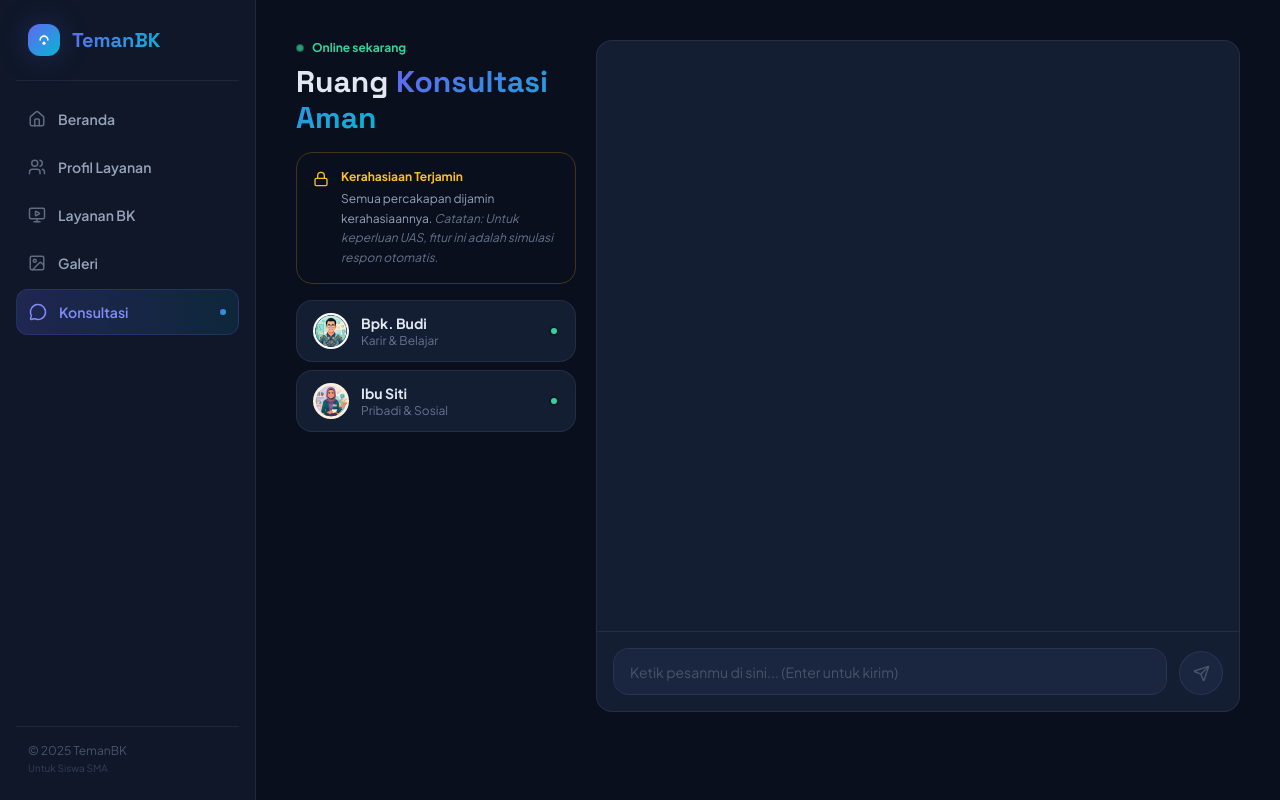
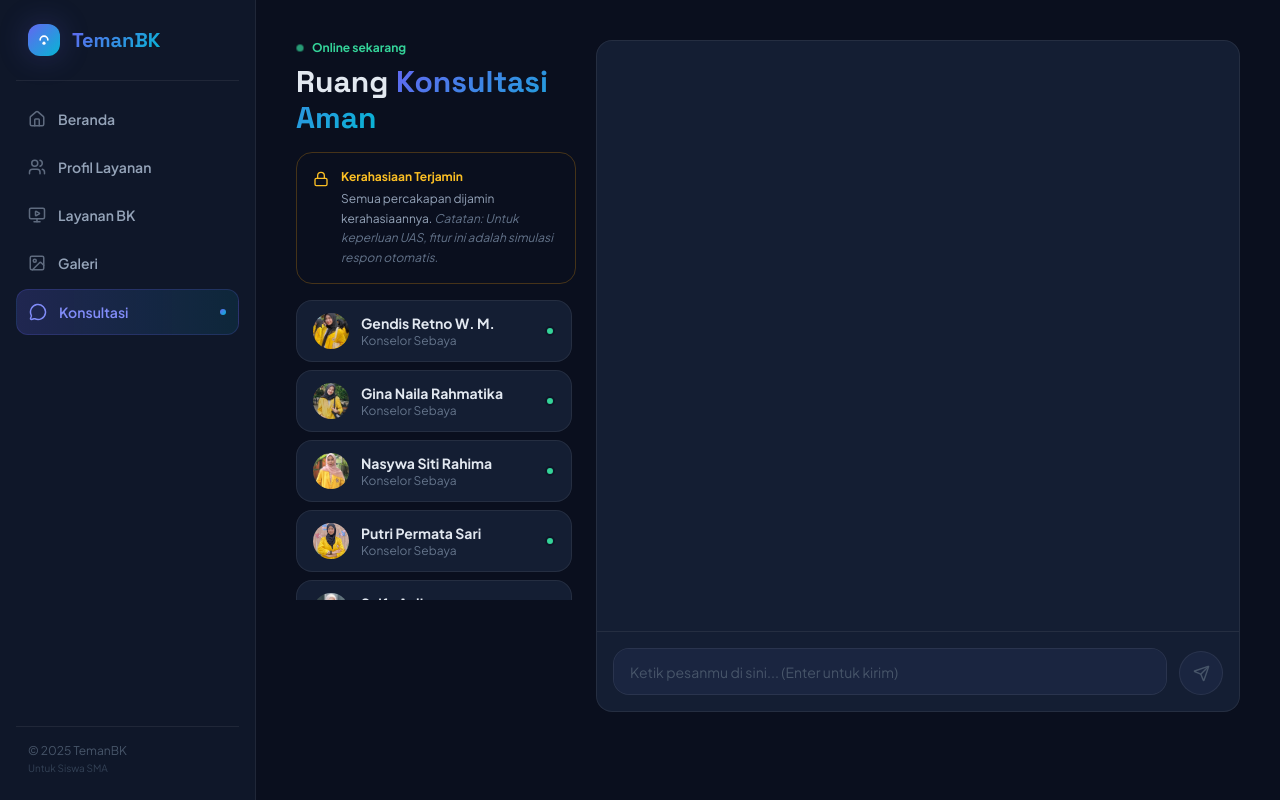
Before and after one commit to putripermatasr05/ruangbk, a React (Vite) app: page / in a window 1280 px wide. Both pictures are taken after a click on the button "Konsultasi". Built offline with nearby package versions, Linux system fonts and the light colour scheme.

Commit message:
feat: replace mock counselors with actual team members in Konsultasi page

```diff
--- a/src/components/pages/Konsultasi.jsx
+++ b/src/components/pages/Konsultasi.jsx
@@ -1,8 +1,12 @@
 import { useState, useEffect, useRef } from 'react'
 import { motion, AnimatePresence } from 'framer-motion'
 import { Send, Lock } from 'lucide-react'
-import avatarBudi from '../../assets/avatar_budi.png'
-import avatarSiti from '../../assets/avatar_siti.png'
+import avatarGendis from '../../assets/tim/gendis.jpg'
+import avatarGina from '../../assets/tim/gina.jpg'
+import avatarNasywa from '../../assets/tim/nasywa.jpeg'
+import avatarPutri from '../../assets/tim/putri.jpeg'
+import avatarSyifa from '../../assets/tim/syifa.jpg'
+import avatarZourika from '../../assets/tim/zourika.jpeg'
 
 /* ─── Bot Response Logic ─── */
 const getBotResponse = (msgCount) => {
@@ -134,16 +138,20 @@ export default function Konsultasi({ navigate }) {
           initial={{ opacity: 0, y: 8 }}
           animate={{ opacity: 1, y: 0 }}
           transition={{ delay: 0.2 }}
-          className="flex flex-col gap-2"
+          className="flex flex-col gap-2 lg:max-h-[300px] overflow-y-auto custom-scroll pr-1"
         >
           {[
-            { avatar: avatarBudi, name: 'Bpk. Budi', role: 'Karir & Belajar', alt: 'Bpk. Budi Santoso' },
-            { avatar: avatarSiti, name: 'Ibu Siti', role: 'Pribadi & Sosial', alt: 'Ibu Siti Aminah' },
+            { avatar: avatarGendis, name: 'Gendis Retno W. M.', role: 'Konselor Sebaya', alt: 'Gendis' },
+            { avatar: avatarGina, name: 'Gina Naila Rahmatika', role: 'Konselor Sebaya', alt: 'Gina' },
+            { avatar: avatarNasywa, name: 'Nasywa Siti Rahima', role: 'Konselor Sebaya', alt: 'Nasywa' },
+            { avatar: avatarPutri, name: 'Putri Permata Sari', role: 'Konselor Sebaya', alt: 'Putri' },
+            { avatar: avatarSyifa, name: 'Syifa Aulia', role: 'Konselor Sebaya', alt: 'Syifa' },
+            { avatar: avatarZourika, name: 'Zourika Nahda M.', role: 'Konselor Sebaya', alt: 'Zourika' },
           ].map(({ avatar, name, role, alt }) => (
             <div key={name} className="glass-card flex items-center gap-3 px-4 py-3">
               <img src={avatar} alt={alt} width={38} height={38} className="w-9 h-9 rounded-full object-cover flex-shrink-0" />
               <div className="flex-1 min-w-0">
-                <p className="font-bold text-sm">{name}</p>
+                <p className="font-bold text-sm truncate">{name}</p>
                 <p className="text-xs text-slate-500 truncate">{role}</p>
               </div>
               <div className="w-2.5 h-2.5 rounded-full bg-emerald-400 border-2 border-bg-2 flex-shrink-0" aria-label="Online" />
```
